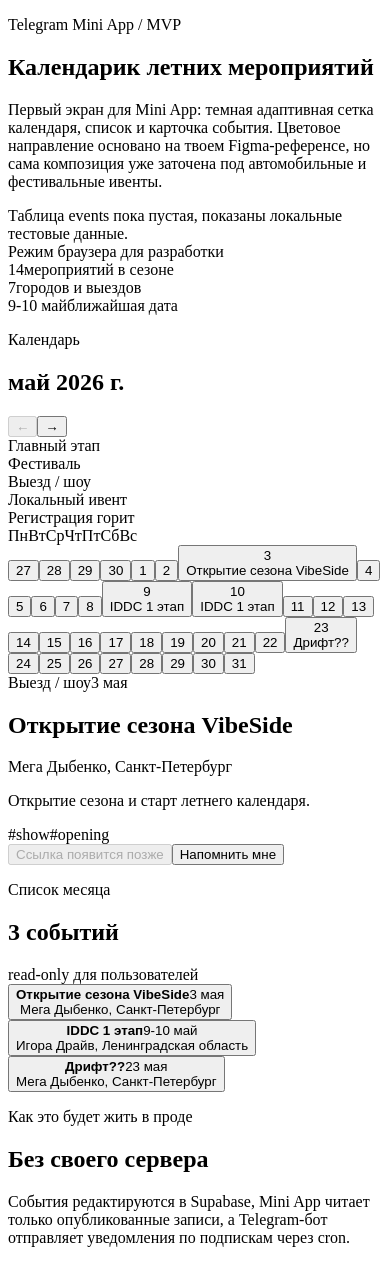
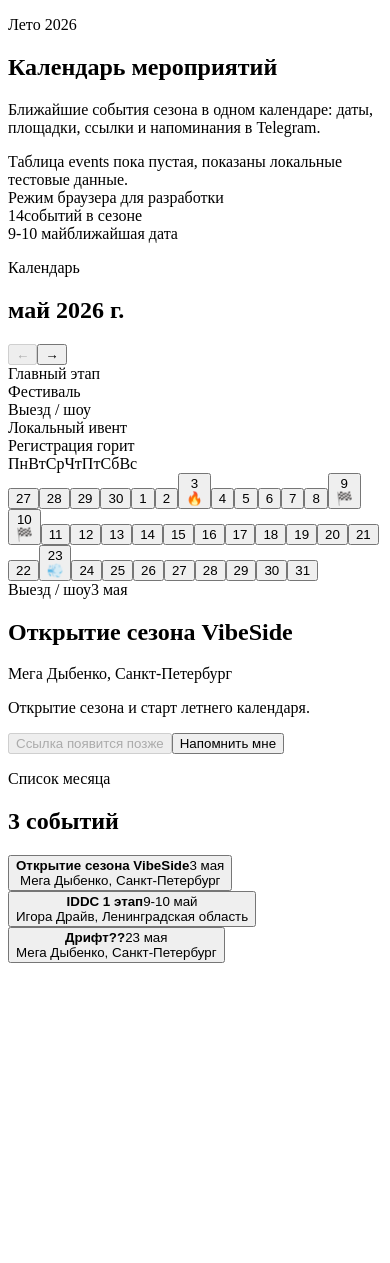
Before and after one commit to MihailovAlexey/KalendarikYopta, a React (Vite) app: page / in a window 390 px wide. After the commit the page ends 971 px from the top, so only its background shows below. Built offline with nearby package versions, Linux system fonts and the light colour scheme; no server answers; the database is empty; the HTML template or start-up script is replaced by a standard one.

Commit message:
Refine event calendar UI for product use

```diff
--- a/src/App.tsx
+++ b/src/App.tsx
@@ -46,7 +46,6 @@
   const monthGrid = buildMonthGrid(selectedMonth);
   const weekdayNames = getWeekdayNames();
   const nextEvent = getUpcomingEvent(events);
-  const cities = [...new Set(events.map((event) => event.city))];
 
   useEffect(() => {
     initializeTelegramWebApp();
@@ -141,12 +140,11 @@
 
       <section className="hero-card">
         <div className="hero-copy">
-          <p className="eyebrow">Telegram Mini App / MVP</p>
-          <h1>Календарик летних мероприятий</h1>
+          <p className="eyebrow">Лето 2026</p>
+          <h1>Календарь мероприятий</h1>
           <p className="hero-text">
-            Первый экран для Mini App: темная адаптивная сетка календаря, список и
-            карточка события. Цветовое направление основано на твоем Figma-референсе,
-            но сама композиция уже заточена под автомобильные и фестивальные ивенты.
+            Ближайшие события сезона в одном календаре: даты, площадки, ссылки и
+            напоминания в Telegram.
           </p>
           <div className={`source-pill ${dataSource}`}>
             {isLoading ? "Загрузка..." : dataMessage}
@@ -161,11 +159,7 @@
         <div className="hero-stats">
           <div className="stat-card">
             <span className="stat-value">{events.length}</span>
-            <span className="stat-label">мероприятий в сезоне</span>
-          </div>
-          <div className="stat-card">
-            <span className="stat-value">{cities.length}</span>
-            <span className="stat-label">городов и выездов</span>
+            <span className="stat-label">событий в сезоне</span>
           </div>
           <div className="stat-card accent">
             <span className="stat-value">
@@ -246,7 +240,9 @@
                   <div className="day-events">
                     {dayEvents.slice(0, 2).map((event) => (
                       <span className={`day-pill ${event.tone}`} key={event.id}>
-                        {event.title}
+                        <span className="day-pill-emoji" aria-hidden="true">
+                          {event.emoji}
+                        </span>
                       </span>
                     ))}
 
@@ -283,14 +279,6 @@
                   {selectedEvent.comment ??
                     "Комментарий можно будет редактировать из админского интерфейса."}
                 </p>
-
-                <div className="tag-row">
-                  {selectedEvent.tags.map((tag) => (
-                    <span className="tag-chip" key={tag}>
-                      #{tag}
-                    </span>
-                  ))}
-                </div>
 
                 {selectedEvent.registrationDeadline ? (
                   <div className="warning-box">
@@ -350,7 +338,6 @@
                 <p className="panel-kicker">Список месяца</p>
                 <h2>{monthEvents.length} событий</h2>
               </div>
-              <span className="subtle-note">read-only для пользователей</span>
             </div>
 
             <div className="event-list">
@@ -380,15 +367,6 @@
               ))}
             </div>
           </section>
-
-          <section className="panel panel-note">
-            <p className="panel-kicker">Как это будет жить в проде</p>
-            <h2>Без своего сервера</h2>
-            <p className="detail-comment">
-              События редактируются в Supabase, Mini App читает только опубликованные
-              записи, а Telegram-бот отправляет уведомления по подпискам через cron.
-            </p>
-          </section>
         </div>
       </section>
     </main>
--- a/src/data/events.ts
+++ b/src/data/events.ts
@@ -13,168 +13,168 @@
     id: "vibeside-opening",
     title: "Открытие сезона VibeSide",
     startDate: "2026-05-03",
+    emoji: "🔥",
     place: "Мега Дыбенко",
     city: "Санкт-Петербург",
     comment: "Открытие сезона и старт летнего календаря.",
     tone: "sky",
     status: "published",
-    tags: ["show", "opening"],
   },
   {
     id: "iddc-stage-1",
     title: "IDDC 1 этап",
     startDate: "2026-05-09",
     endDate: "2026-05-10",
+    emoji: "🏁",
     place: "Игора Драйв",
     city: "Ленинградская область",
     link: "https://drive-igora.ru/events/iddc/",
     comment: "Главный двухдневный этап с плотной программой.",
     tone: "violet",
     status: "published",
-    tags: ["drift", "championship"],
   },
   {
     id: "mega-drift-may",
     title: "Дрифт??",
     startDate: "2026-05-23",
+    emoji: "💨",
     place: "Мега Дыбенко",
     city: "Санкт-Петербург",
     comment: "Нужна верификация названия и финального анонса.",
     tone: "amber",
     status: "published",
-    tags: ["drift"],
   },
   {
     id: "turbonoch",
     title: "Турбоночь",
     startDate: "2026-06-06",
+    emoji: "🌙",
     place: "Селар Парк",
     city: "Санкт-Петербург",
     comment: "Регистрация закрывается за день до старта.",
     registrationDeadline: "2026-06-05",
     tone: "teal",
     status: "published",
-    tags: ["night", "meetup"],
   },
   {
     id: "yurievo-drift",
     title: "Дрифт??",
     startDate: "2026-06-13",
     endDate: "2026-06-14",
+    emoji: "🚗",
     place: "Картодром Юрьево",
     city: "Великий Новгород",
     comment: "Поле под точное название пока остается черновым.",
     tone: "amber",
     status: "published",
-    tags: ["drift", "regional"],
   },
   {
     id: "iddc-stage-2",
     title: "IDDC 2 этап",
     startDate: "2026-06-27",
     endDate: "2026-06-28",
+    emoji: "🏎️",
     place: "Игора Драйв",
     city: "Ленинградская область",
     link: "https://drive-igora.ru/events/iddc/",
     comment: "Ключевой июньский уикенд с высокой посещаемостью.",
     tone: "violet",
     status: "published",
-    tags: ["drift", "championship"],
   },
   {
     id: "sickestwekfest",
     title: "sickestwekfest",
     startDate: "2026-07-04",
     endDate: "2026-07-05",
+    emoji: "🎪",
     place: "Петрозаводск",
     city: "Петрозаводск",
     link: "https://www.instagram.com/sickestwekfest?igsh=MWobb2UxbGc4NXh0aQ%3D%3D",
     comment: "Выездной фестиваль, нужен аккуратный визуальный акцент в календаре.",
     tone: "coral",
     status: "published",
-    tags: ["festival", "trip"],
   },
   {
     id: "tsunami",
     title: "Цунами",
     startDate: "2026-07-11",
+    emoji: "🌊",
     place: "СПБ",
     city: "Санкт-Петербург",
     comment: "Однодневное городское мероприятие.",
     tone: "sky",
     status: "published",
-    tags: ["city", "meetup"],
   },
   {
     id: "garage-fest",
     title: "Garage Fest",
     startDate: "2026-07-18",
     endDate: "2026-07-19",
+    emoji: "🛠️",
     place: "Игора Драйв",
     city: "Ленинградская область",
     comment: "Фестивальный формат, важен упор на атмосферу и программу.",
     tone: "coral",
     status: "published",
-    tags: ["festival", "track"],
   },
   {
     id: "japlane",
     title: "JapLane",
     startDate: "2026-07-25",
+    emoji: "🇯🇵",
     place: "Стадион Динамо",
     city: "Минск",
     comment: "Выезд в Минск, пригодится фильтр по городам на следующем этапе.",
     tone: "sky",
     status: "published",
-    tags: ["trip", "show"],
   },
   {
     id: "grounded",
     title: "Grounded",
     startDate: "2026-08-07",
     endDate: "2026-08-08",
+    emoji: "⛰️",
     place: "Роза Хутор",
     city: "Сочи",
     comment: "Длинная поездка, потенциально отдельная категория для путешествий.",
     tone: "coral",
     status: "published",
-    tags: ["festival", "trip"],
   },
   {
     id: "ofmit",
     title: "ОФМИТ",
     startDate: "2026-08-15",
+    emoji: "📣",
     place: "Охта Молл",
     city: "Санкт-Петербург",
     link: "https://t.me/c/2520806743/2662",
     comment: "Ссылка ведет на Telegram-пост с деталями.",
     tone: "teal",
     status: "published",
-    tags: ["city", "show"],
   },
   {
     id: "cars-picnic",
     title: "Тачки Пикник",
     startDate: "2026-08-15",
     endDate: "2026-08-16",
+    emoji: "🧺",
     place: "Лида",
     city: "Беларусь",
     comment: "Пересечение дат с ОФМИТ, интерфейс должен показывать два события в день.",
     tone: "amber",
     status: "published",
-    tags: ["festival", "trip"],
   },
   {
     id: "iddc-stage-3",
     title: "IDDC 3 этап",
     startDate: "2026-08-29",
     endDate: "2026-08-30",
+    emoji: "🏆",
     place: "Игора Драйв",
     city: "Ленинградская область",
     link: "https://drive-igora.ru/events/iddc/",
     comment: "Финальный этап лета.",
     tone: "violet",
     status: "published",
-    tags: ["drift", "championship"],
   },
 ];
--- a/src/lib/eventStore.ts
+++ b/src/lib/eventStore.ts
@@ -7,6 +7,7 @@
   title: string;
   start_date: string;
   end_date: string | null;
+  emoji: string | null;
   place: string;
   city: string;
   external_url: string | null;
@@ -29,6 +30,7 @@
     title: row.title,
     startDate: row.start_date,
     endDate: row.end_date ?? undefined,
+    emoji: row.emoji ?? "📍",
     place: row.place,
     city: row.city,
     link: row.external_url ?? undefined,
@@ -36,7 +38,6 @@
     tone: row.tone,
     status: row.status,
     registrationDeadline: row.registration_deadline ?? undefined,
-    tags: row.tags ?? [],
   };
 }
 
@@ -52,7 +53,7 @@
   const { data, error } = await supabase
     .from("events")
     .select(
-      "slug, title, start_date, end_date, place, city, external_url, comment, tone, status, registration_deadline, tags",
+      "slug, title, start_date, end_date, emoji, place, city, external_url, comment, tone, status, registration_deadline, tags",
     )
     .eq("status", "published")
     .order("start_date", { ascending: true });
--- a/src/styles.css
+++ b/src/styles.css
@@ -82,7 +82,7 @@
 .hero-card {
   display: grid;
   gap: 28px;
-  grid-template-columns: minmax(0, 1.3fr) minmax(280px, 0.8fr);
+  grid-template-columns: minmax(0, 1.2fr) minmax(240px, 0.55fr);
   border-radius: 30px;
   padding: 28px;
 }
@@ -115,8 +115,8 @@
 
 .hero-copy h1 {
   max-width: 10ch;
-  font-size: clamp(2.5rem, 8vw, 4.75rem);
-  line-height: 0.92;
+  font-size: clamp(2.3rem, 7vw, 4.35rem);
+  line-height: 0.96;
 }
 
 .hero-text,
@@ -172,6 +172,7 @@
 .hero-stats {
   display: grid;
   gap: 12px;
+  align-content: start;
 }
 
 .stat-card {
@@ -377,14 +378,22 @@
   overflow: hidden;
   min-height: 28px;
   align-items: center;
+  justify-content: center;
   border-radius: 999px;
-  padding: 0 10px;
+  padding: 0 8px;
   color: #101115;
   font-size: 0.7rem;
   font-weight: 800;
   line-height: 1.1;
-  text-overflow: ellipsis;
-  white-space: nowrap;
+}
+
+.day-pill {
+  min-width: 34px;
+}
+
+.day-pill-emoji {
+  font-size: 0.95rem;
+  line-height: 1;
 }
 
 .day-pill.violet {
@@ -479,20 +488,6 @@
 
 .detail-meta {
   margin-top: 8px;
-}
-
-.tag-row {
-  display: flex;
-  flex-wrap: wrap;
-  gap: 10px;
-  margin-top: 18px;
-}
-
-.tag-chip {
-  background: rgba(255, 255, 255, 0.06);
-  padding: 8px 12px;
-  font-size: 0.84rem;
-  font-weight: 700;
 }
 
 .warning-box {
@@ -603,12 +598,6 @@
   margin-top: 4px;
 }
 
-.panel-note {
-  background:
-    linear-gradient(135deg, rgba(90, 189, 246, 0.08), transparent 42%),
-    linear-gradient(180deg, rgba(255, 255, 255, 0.03), rgba(255, 255, 255, 0.02));
-}
-
 @media (max-width: 1080px) {
   .hero-card,
   .content-grid {
@@ -642,9 +631,14 @@
   }
 
   .day-pill {
-    min-height: 22px;
+    min-height: 24px;
+    min-width: 28px;
     padding: 0 8px;
     font-size: 0.62rem;
+  }
+
+  .day-pill-emoji {
+    font-size: 0.85rem;
   }
 
   .event-row-head {
--- a/src/types.ts
+++ b/src/types.ts
@@ -7,6 +7,7 @@
   title: string;
   startDate: string;
   endDate?: string;
+  emoji: string;
   place: string;
   city: string;
   link?: string;
@@ -14,5 +15,4 @@
   tone: EventTone;
   status: EventStatus;
   registrationDeadline?: string;
-  tags: string[];
 };
```
Also changed, not shown: 2 other files (tests, documents, lock files or other folders).
